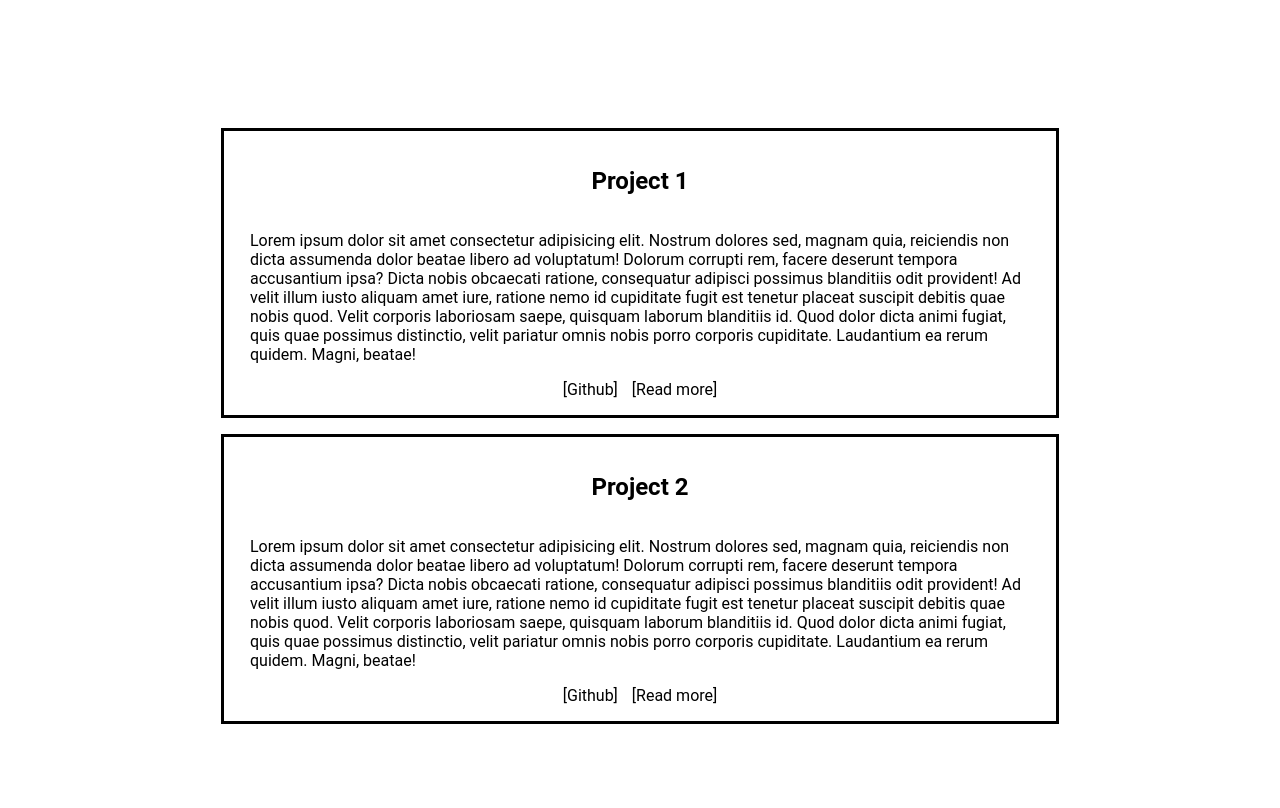
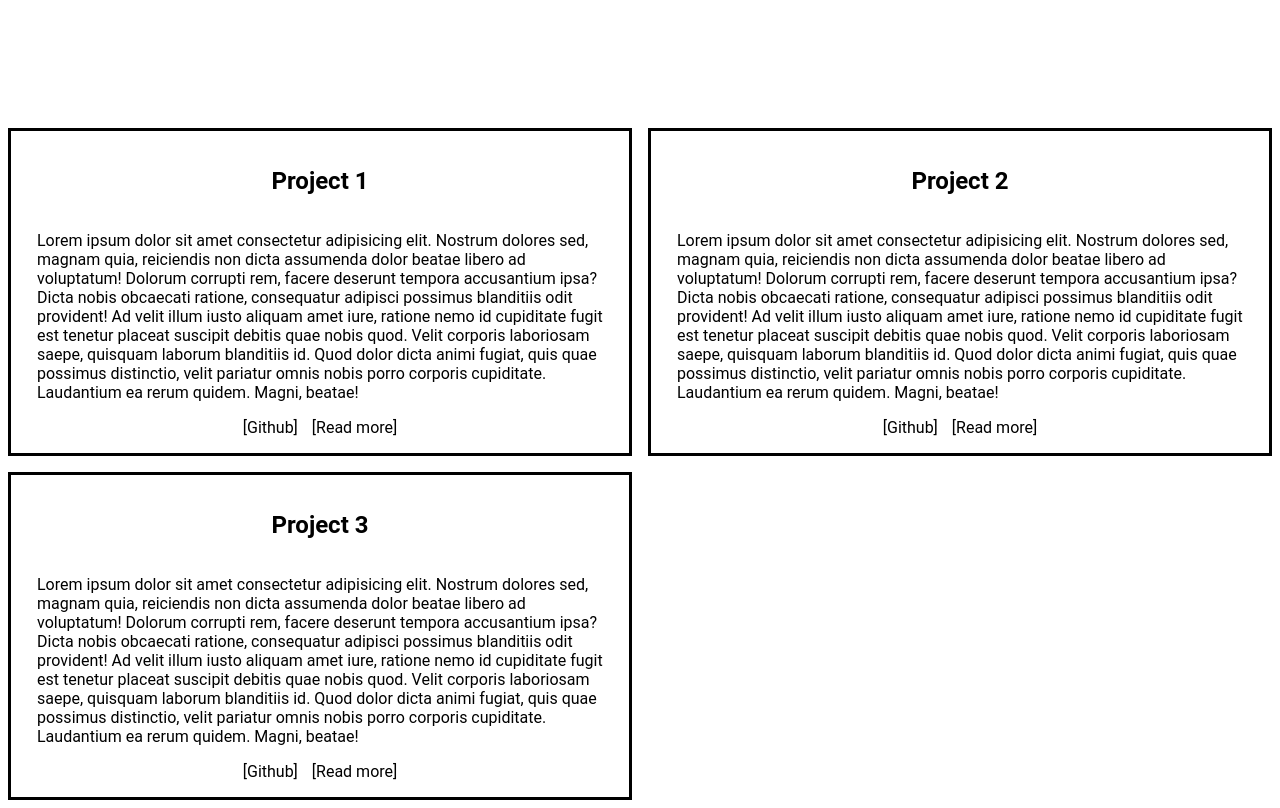
Before and after one commit to Nikirack/nikirack.github.io, a plain HTML site: page index.html in a window 1280 px wide. Shown: the part 680-1488 px from the top of the page. Before the commit the page ends 1412 px from the top, so only its background shows below. Drawn offline with Linux system fonts and the light colour scheme.

Commit message:
Oppdatere siden og flytte ting

```diff
--- a/index.html
+++ b/index.html
@@ -46,6 +46,16 @@
                 <a href="#">[Read more]</a>
             </ul>
         </article>
+        <article>
+            <h1>Project 3</h1>
+            <p>Lorem ipsum dolor sit amet consectetur adipisicing elit. Nostrum dolores sed, magnam quia, reiciendis non dicta assumenda dolor beatae libero ad voluptatum! Dolorum corrupti rem, facere deserunt tempora accusantium ipsa?
+            Dicta nobis obcaecati ratione, consequatur adipisci possimus blanditiis odit provident! Ad velit illum iusto aliquam amet iure, ratione nemo id cupiditate fugit est tenetur placeat suscipit debitis quae nobis quod.
+            Velit corporis laboriosam saepe, quisquam laborum blanditiis id. Quod dolor dicta animi fugiat, quis quae possimus distinctio, velit pariatur omnis nobis porro corporis cupiditate. Laudantium ea rerum quidem. Magni, beatae!</p>
+            <ul class="flat-list">
+                <a href="#">[Github]</a>
+                <a href="#">[Read more]</a>
+            </ul>
+        </article>
     </div>
 </body>
 </html>
--- a/style.css
+++ b/style.css
@@ -21,6 +21,7 @@ nav {
     right: 0.5rem;
     position: fixed;
     height: 50px;
+    box-shadow: 0 2px 4px 0 rgba(0,0,0,.2)
 }
 
 nav > a {
@@ -52,7 +53,9 @@ main {
 }
 
 main > h1 {
-    font-size: clamp(1rem, 3vw, 2.5rem);
+    font-size: clamp(0.9rem, 3vw, 2.5rem);
+    /* background-color:black;
+    color: white; */
 
 }
 
@@ -67,10 +70,13 @@ main > h1 {
 }
 
 #projects {
-    display: flex;
+    /* display: flex; */
     width: 100%;
-    flex-direction: column;
+    /* flex-direction: column; */
     align-items: center;
+    justify-content: center;
+    display: grid;
+    grid-template-columns: repeat(auto-fill, minmax(600px, 1fr));
 }
 
 #projects > article{
@@ -93,3 +99,14 @@ main > h1 {
     margin-left:10px;
     margin-right:10px;
 }
+
+/* @media only screen and (min-width: 900px) {
+    #projects {
+        flex-direction: row;
+        flex-wrap: wrap;
+        justify-content: center
+    }
+    #projects > article{
+        max-width: 380px;
+    }
+} */
```
Also changed, not shown: øving/flex/flex2.css (line endings or trailing spaces), øving/gjenskapeSide/foogle/index.html (renamed from gjenskapeSide/foogle/index.html), øving/gjenskapeSide/foogle/logo.svg (renamed from gjenskapeSide/foogle/logo.svg), øving/gjenskapeSide/foogle/style.css (renamed from gjenskapeSide/foogle/style.css), øving/gjenskapeSide/grid.css (renamed from gjenskapeSide/grid.css), øving/gjenskapeSide/grid.html (renamed from gjenskapeSide/grid.html).
